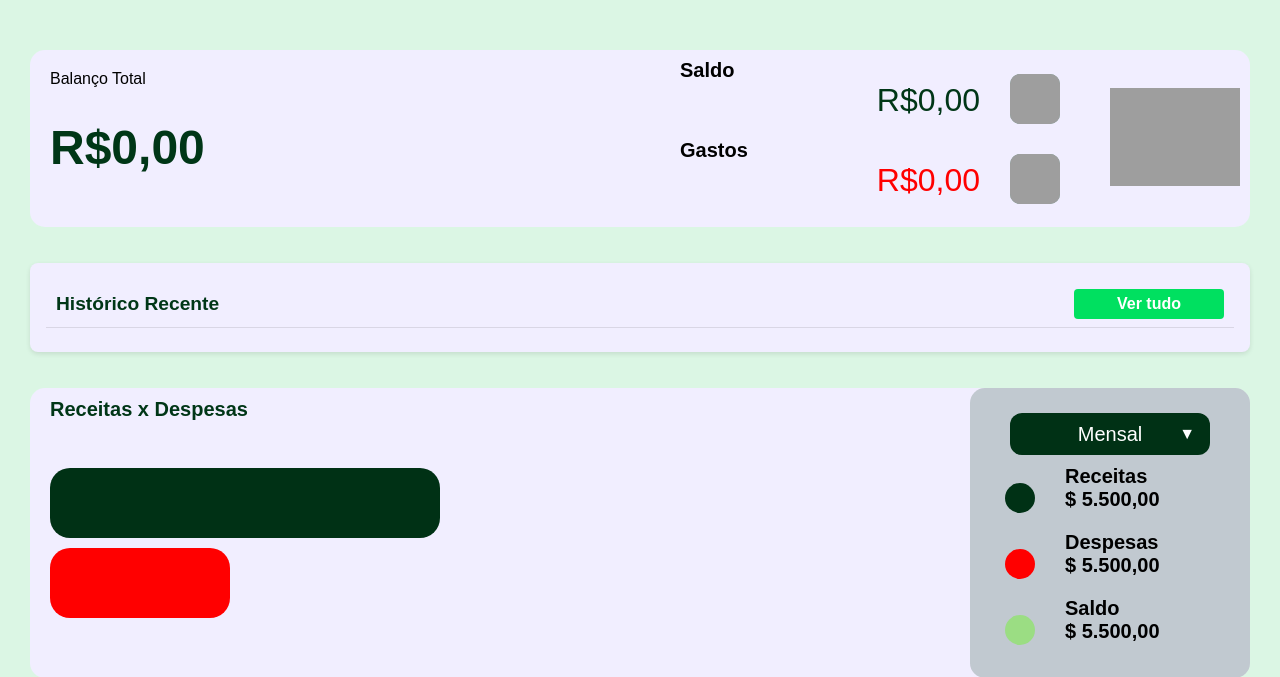
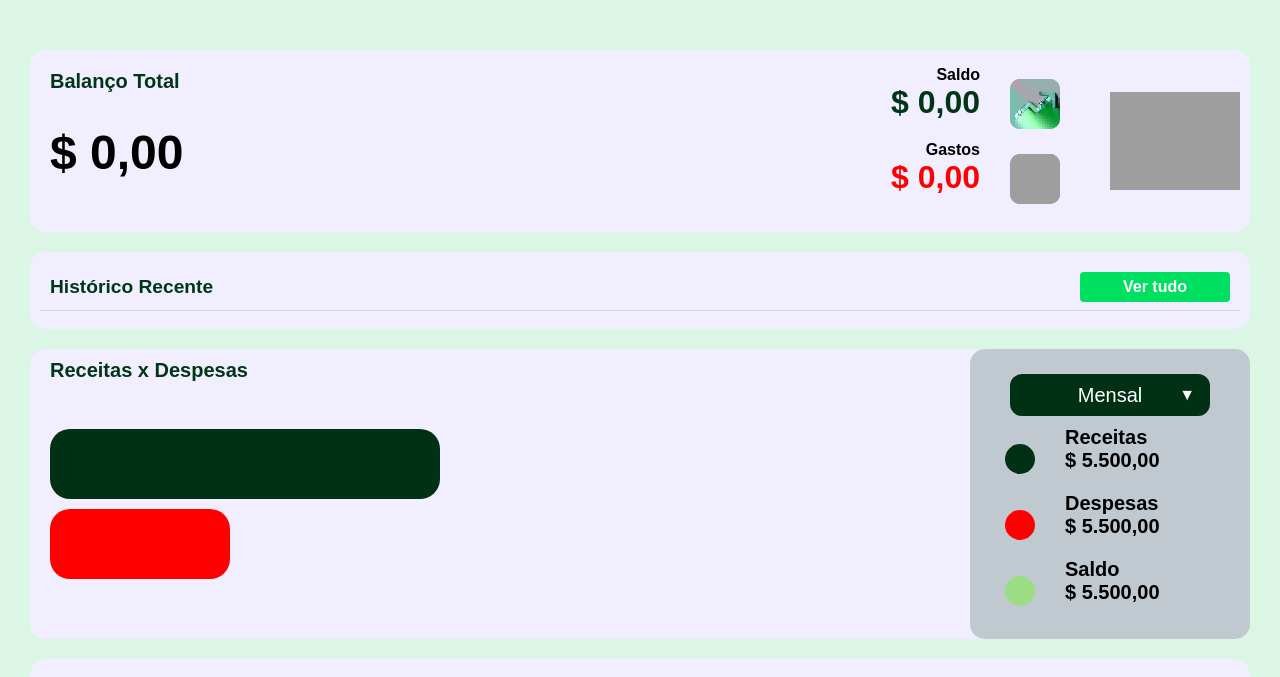
Before and after one commit to caioviny/NeoFinc---Projetin-TCC, a PHP site: page /conteudos/dashboard.html in a window 1280 px wide. Shown: the part 100-777 px from the top of the page. Run offline with PHP 8.4, Linux system fonts and the light colour scheme; some libraries are stand-ins or nearby versions; some web fonts are replaced; grey boxes are pictures that could not be loaded.

Commit message:
fix: versão nova -- arquivo completo

```diff
--- a/Neo Finc. Projeto -- TCC 0.3/Neo Finance Projeto/conteudos/css/dashboard/dashboard.css
+++ b/Neo Finc. Projeto -- TCC 0.3/Neo Finance Projeto/conteudos/css/dashboard/dashboard.css
@@ -96,6 +96,12 @@ body {
   color: var(--fonte-cards);
 }
 
+.lado--esquerdo-bt span {
+  font-size: 1.25rem;
+  font-weight: bold;
+  color: var(--fonte-cards);
+}
+
 .lado--esquerdo-bt h1 {
   font-size: 3rem;
   max-width: 400px;
@@ -145,14 +151,14 @@ body {
   text-align: end;
 }
 
-.parte--cima-bt .info--valores .resultado--receita:nth-child(1),
-.parte--baixo-bt .info--valores .resultado--despesa:nth-child(1) {
+.parte--cima-bt .info--valores span:nth-child(1),
+.parte--baixo-bt .info--valores span:nth-child(1) {
      font-size: 1rem;
      width: 300px;
      text-align: end;
 }
 
-.parte--cima-bt .info--valores .resultado--receita:nth-child(2) {
+.parte--cima-bt .info--valores span:nth-child(2) {
      width: 300px;
      white-space: nowrap;
      overflow: hidden;
@@ -162,7 +168,7 @@ body {
      color: var(--fonte-cards);
 }
 
-.parte--baixo-bt .info--valores .resultado--despesa:nth-child(2) {
+.parte--baixo-bt .info--valores span:nth-child(2) {
      width: 300px;
      white-space: nowrap;
      overflow: hidden;
@@ -183,23 +189,19 @@ body {
   margin-left: 10px;
 }
 
-.botao--adicionar button {
-  background: none; /* Remove o fundo do botão */
-  border: none;     /* Remove a borda do botão */
-  padding: 0;       /* Remove o padding para que a imagem ocupe todo o espaço */
-  cursor: pointer;  /* Mostra o cursor de pointer ao passar sobre o botão */
-  transition: transform 0.3s ease, box-shadow 0.3s ease; /* Suavização da transformação */
-}
+
 
 .botao--adicionar img {
   width: 130px;
   height: auto;
+  transition: transform 0.3s ease, box-shadow 0.3s ease; /* Suavização da transformação */
 }
 
 /* Animação de hover */
-.botao--adicionar button:hover {
+.botao--adicionar img:hover {
   transform: scale(1.1); /* Leve aumento no tamanho */
   box-shadow: 0 8px 15px rgba(0, 0, 0, 0.15); /* Sombra suave */
+  transition: transform 0.3s ease, box-shadow 0.3s ease; /* Suavização da transformação */
 }
 
 
@@ -401,14 +403,7 @@ body {
 
 
 
-/* Estilização geral para o card do histórico */
-.card--historico-recente {
-  background-color: #f1eeff; /* Fundo claro para o card */
-  border-radius: 8px; /* Bordas arredondadas */
-  box-shadow: 0 2px 5px rgba(0, 0, 0, 0.1); /* Sombra sutil */
-  padding: 16px;
-  margin: 16px 0;
-}
+
 
 /* Estilização do cabeçalho do card */
 .header--card-hr {
@@ -445,6 +440,13 @@ body {
   list-style: none;
   padding: 0;
   margin: 0;
+  max-height: 420px;
+  overflow: auto; /* mantém a rolagem */
+  scrollbar-width: none; /* para Firefox */
+}
+
+.info--historico ul::-webkit-scrollbar {
+  display: none; /* para Chrome, Safari e Edge */
 }
 
 /* Estilização de cada item da lista */
@@ -505,7 +507,6 @@ body {
 .valor--historico {
   display: block;
   font-weight: bold;
-  color: #00e060; /* Cor verde para valores */
   font-size: 1.1em;
 }
 
--- a/Neo Finc. Projeto -- TCC 0.3/Neo Finance Projeto/conteudos/dashboard.html
+++ b/Neo Finc. Projeto -- TCC 0.3/Neo Finance Projeto/conteudos/dashboard.html
@@ -39,9 +39,22 @@
         <!-- Lado Esquerdo do Card -->
         <div class="lado--esquerdo-bt">
           <span>Balanço Total</span>
-          <div class="balanco--valor--total">
-            <h1 id="balanco--valor--total">R$0,00</h1> <!-- Adicionei o ID para facilitar o acesso no JS -->
-          </div>
+          <h1 id="balanco--valor--total">$ 0,00</h1>
+          <!-- Botões do balanço total -->
+          <!-- <div class="botoes">
+         <button class="botao">
+           <img src="./assets/botao--adicionar.svg" alt="Adicionar Metas" />
+           <span>Metas</span>
+         </button>
+         <button class="botao">
+           <img src="./assets/botao--adicionar.svg" alt="Adicionar Metas" />
+           <span>Metas</span>
+         </button>
+         <button class="botao">
+           <img src="./assets/botao--adicionar.svg" alt="Adicionar Metas" />
+           <span>Metas</span>
+         </button>
+       </div> -->
         </div>
         <!-- Fim Lado Esquerdo do Card -->
 
@@ -51,27 +64,22 @@
             <div class="parte--cima-bt">
               <div class="info--valores">
                 <span>Saldo</span>
-                <div class="resultado--receita" id="resultado--receita"> <!-- Removi o <span> desnecessário -->
-                  R$0,00
-                </div>
+                <span id="resultado--receita">$ 0,00</span>
               </div>
-              <img src="./assets/icon--saldo.svg" alt="icon--saldo" />
+              <img src="../assets/home/setinha--up--animcao.webp" alt="icon--saldo" class="icone--saldo--animacao" />
             </div>
             <div class="parte--baixo-bt">
               <div class="info--valores">
                 <span>Gastos</span>
-                <div class="resultado--despesa" id="resultado--despesa"> <!-- Removi o <span> desnecessário -->
-                  R$0,00
-                </div>
+                <span id="resultado--despesa">$ 0,00</span>
               </div>
               <img src="./assets/icon--gastos.svg" alt="icon--gastos" />
             </div>
           </div>
           <!-- Botão Adicionar -->
           <div class="botao--adicionar">
-            <button id="btn--abrir--popup">
-              <img src="./assets/botao--adicionar.svg" alt="Adicionar" />
-            </button>
+
+            <img id="btn--abrir--popup" src="./assets/botao--adicionar.svg" alt="Adicionar" />
 
           </div>
         </div>
--- a/Neo Finc. Projeto -- TCC 0.3/Neo Finance Projeto/conteudos/js/dashboard/historicoUpdate.js
+++ b/Neo Finc. Projeto -- TCC 0.3/Neo Finance Projeto/conteudos/js/dashboard/historicoUpdate.js
@@ -7,6 +7,9 @@ function formatarMoeda(valor) {
 function adicionarAoHistorico(tipo, categoria, nome, valor, iconHTML) {
     var historicoList = document.getElementById('historicoList');
     var listItem = document.createElement('li');
+
+    // Define a cor do valor com base no tipo
+    var valorCor = tipo === "Receita" ? 'green' : 'red';
 
     // Cria o conteúdo do item de histórico com as classes especificadas
     var historicoContent = `
@@ -18,8 +21,8 @@ function adicionarAoHistorico(tipo, categoria, nome, valor, iconHTML) {
             </div>
         </div>
         <div class="parte--dois-info">
-            <span class="data--historico">${new Date().toLocaleDateString('pt-BR')}</span> <!-- Exibe a data atual -->
-            <span class="valor--historico">${formatarMoeda(valor)}</span>
+            <span class="data--historico">${new Date().toLocaleDateString('pt-BR')}</span>
+            <span class="valor--historico" style="color: ${valorCor};">${formatarMoeda(valor)}</span>
         </div>
     `;
 
```
Also changed, not shown: Neo Finc. Projeto -- TCC 0.3/Neo Finance Projeto/assets/home/setinha--up--animcao.webp (added), Neo Finc. Projeto -- TCC 0.3/Neo Finance Projeto/assets/home/system-solid-160-trending-up-hover-trend-up.webp (added). Lines whose indentation alone changed are shown as unchanged.
